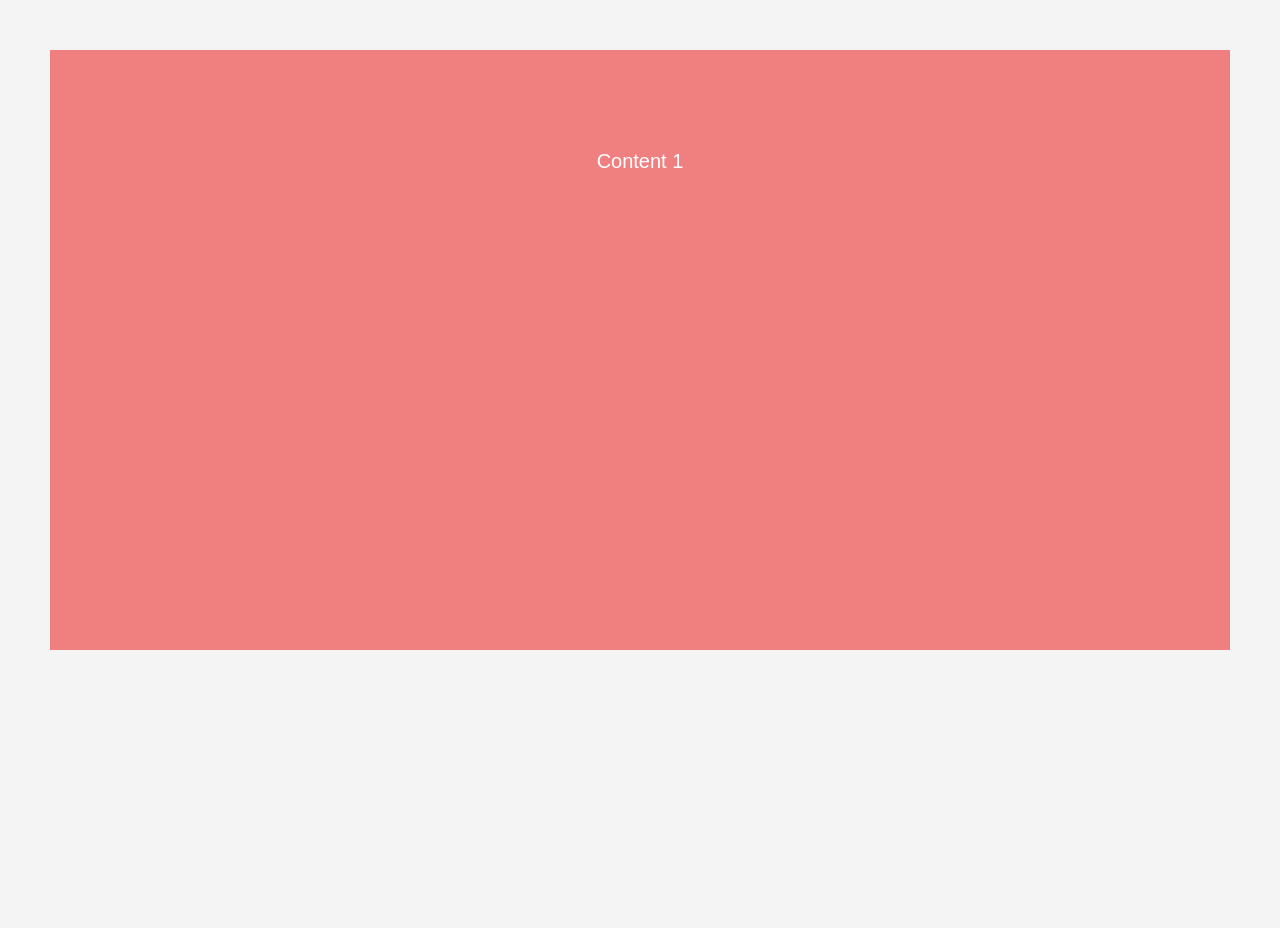
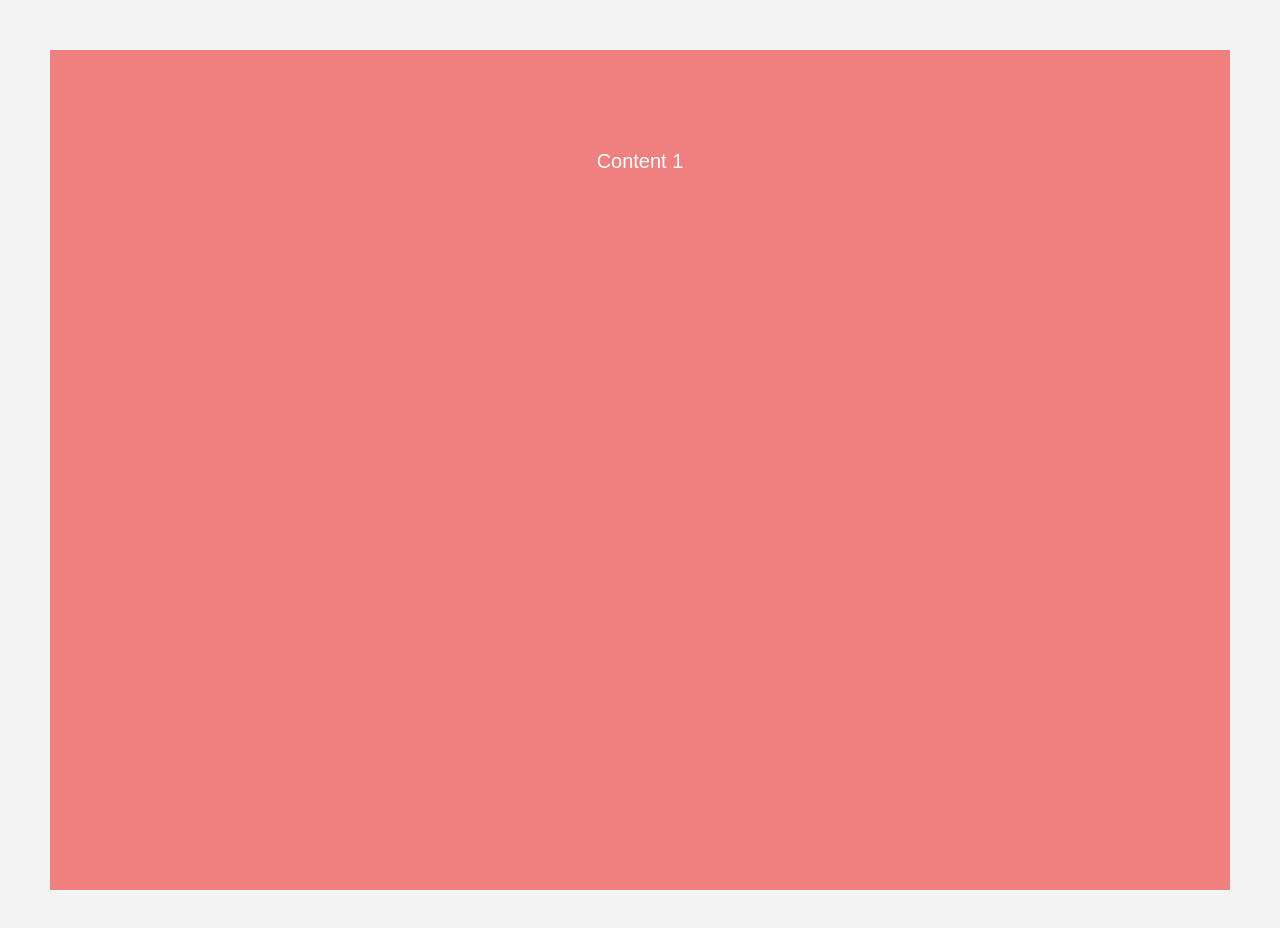
Before and after one commit to JordanLumisi/Lumisi-Snippets, a plain HTML site: page GSAP/scrolltrigger.html in a window 1280 px wide. Shown: the top 928 px of the page. Drawn offline with nearby package versions, Linux system fonts and the light colour scheme.

Commit message:
Update scrolltrigger.html

```diff
--- a/GSAP/scrolltrigger.html
+++ b/GSAP/scrolltrigger.html
@@ -23,7 +23,7 @@
       /* transform: translateY(50px); */
       /* margin: 20px 0; */
       padding: 100px;
-      min-height: 400px;
+      min-height: 80vh;
       background-color: lightcoral;
       color: white;
       font-size: 20px;
@@ -60,7 +60,7 @@
       gsap.timeline({
         scrollTrigger: {
           trigger: gsapFade, // Trigger each div individually
-          start: "top 85%", // Trigger animation when div is near the viewport bottom
+          start: "top 80%", // Trigger animation when div is near the viewport bottom
           end: "top 50%", // End when div reaches 50% of the viewport
           scrub: true,    // Smooth scrolling-based control
           toggleActions: "play reverse play reverse", // Reverse on scroll up
```
